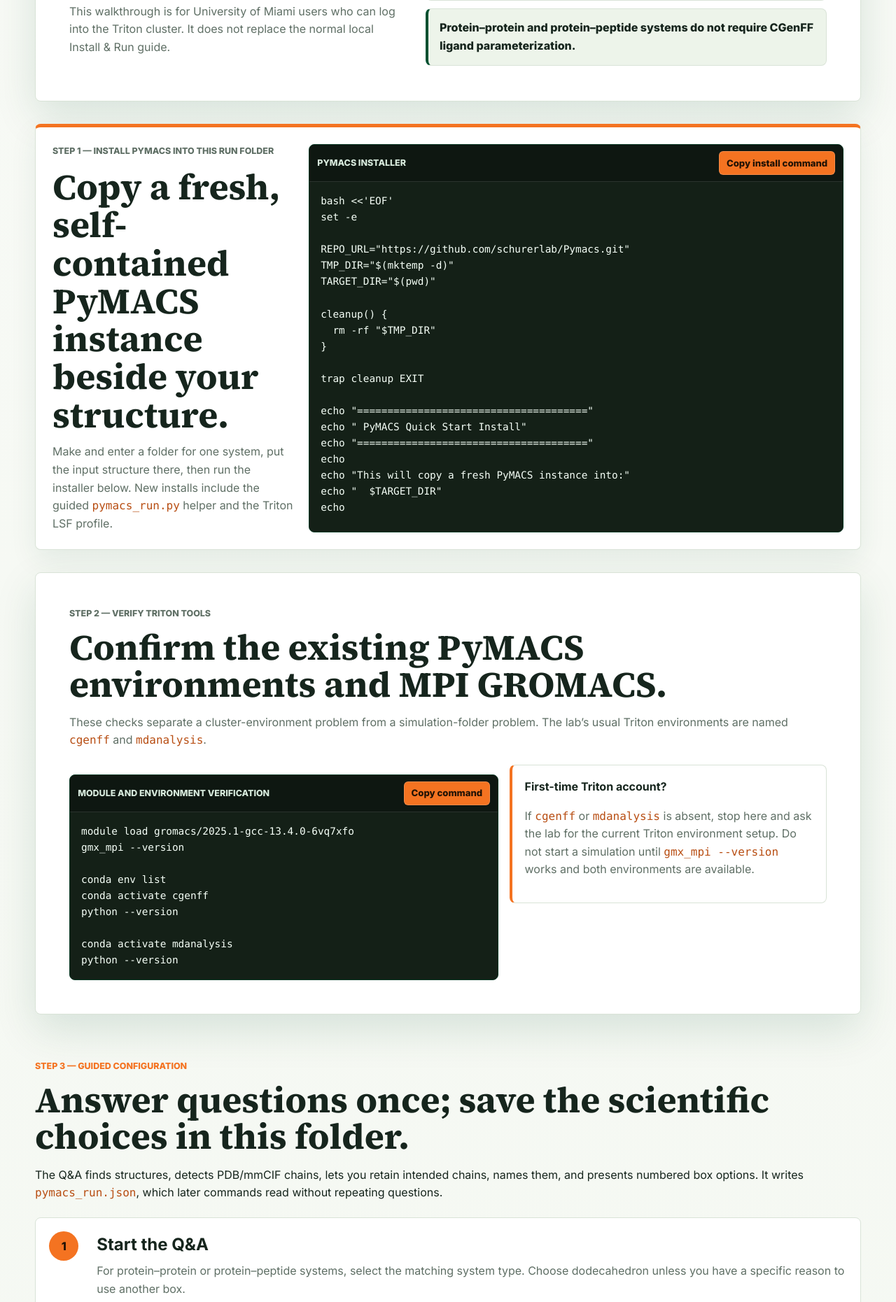
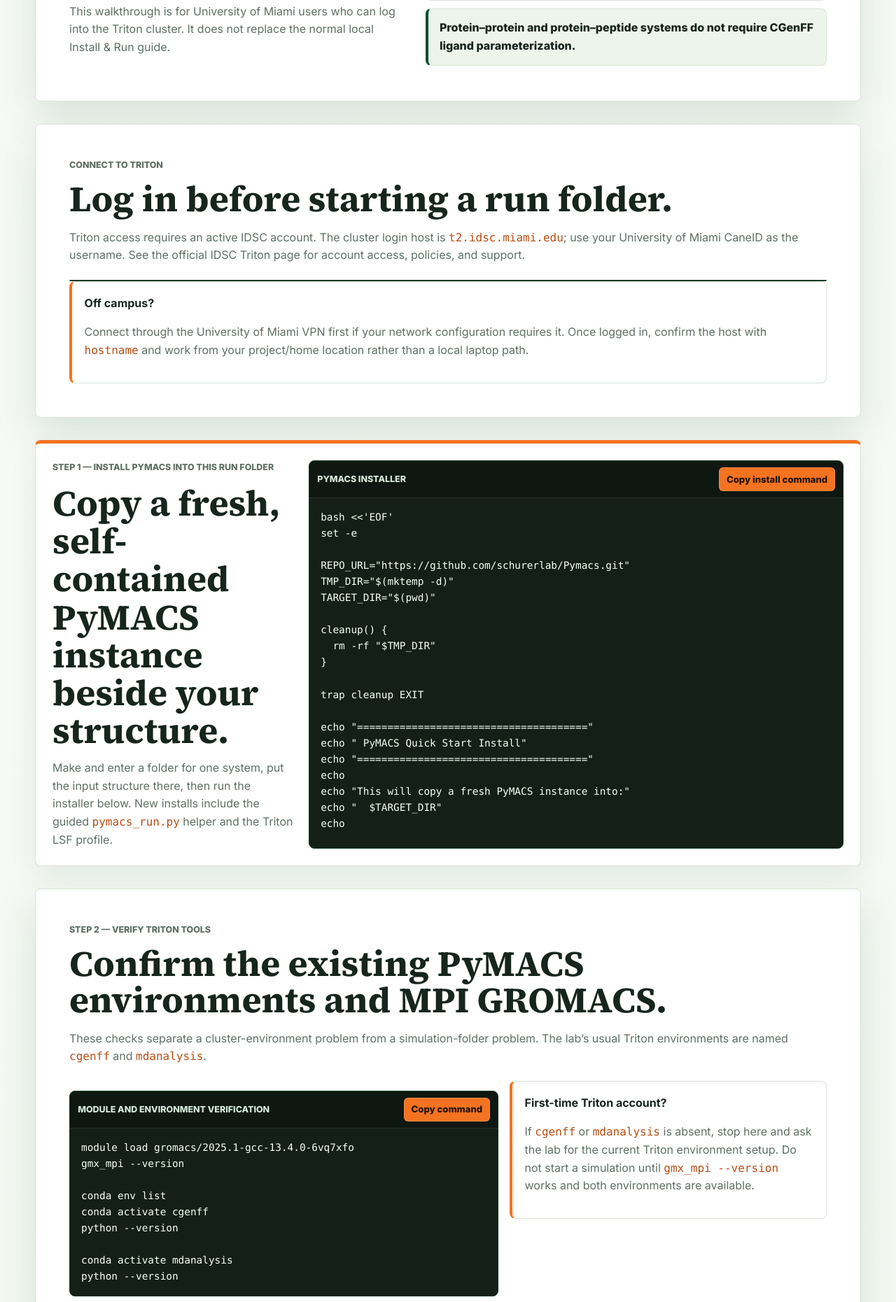
Before and after one commit to Joey305/pymacs-website, a Flask app: page /triton in a window 1280 px wide. Shown: the part 893-2754 px from the top of the page at 70% size. Run offline with Flask 3, Linux system fonts and the light colour scheme.

Commit message:
Add Triton access instructions

```diff
--- a/templates/triton.html
+++ b/templates/triton.html
@@ -14,6 +14,12 @@
 <section class="band split">
   <div><p class="eyebrow">Before you start</p><h2>Use this page only on Triton.</h2><p>This walkthrough is for University of Miami users who can log into the Triton cluster. It does not replace the normal local <a href="/getting-started.html">Install &amp; Run guide</a>.</p></div>
   <div class="check-list"><span>Connect with <code>ssh triton</code> from a configured UM account.</span><span>Start in a clean folder containing one <code>.pdb</code>, <code>.cif</code>, or <code>.mmcif</code> structure.</span><span>Protein–protein and protein–peptide systems do not require CGenFF ligand parameterization.</span></div>
+</section>
+
+<section class="band environment-band">
+  <div class="section-heading"><p class="eyebrow">Connect to Triton</p><h2>Log in before starting a run folder.</h2><p>Triton access requires an active IDSC account. The cluster login host is <code>t2.idsc.miami.edu</code>; use your University of Miami CaneID as the username. See the <a href="https://idsc.miami.edu/triton/" target="_blank" rel="noopener noreferrer">official IDSC Triton page</a> for account access, policies, and support.</p></div>
+  <div class="command-card command-card-large"><div class="command-head"><span>SSH login</span><button type="button" data-copy-command>Copy command</button></div><pre><code>ssh YOUR_CANEID@t2.idsc.miami.edu</code></pre></div>
+  <div class="callout"><strong>Off campus?</strong><p>Connect through the University of Miami VPN first if your network configuration requires it. Once logged in, confirm the host with <code>hostname</code> and work from your project/home location rather than a local laptop path.</p></div>
 </section>
 
 <section class="band quick-install-panel">
```
